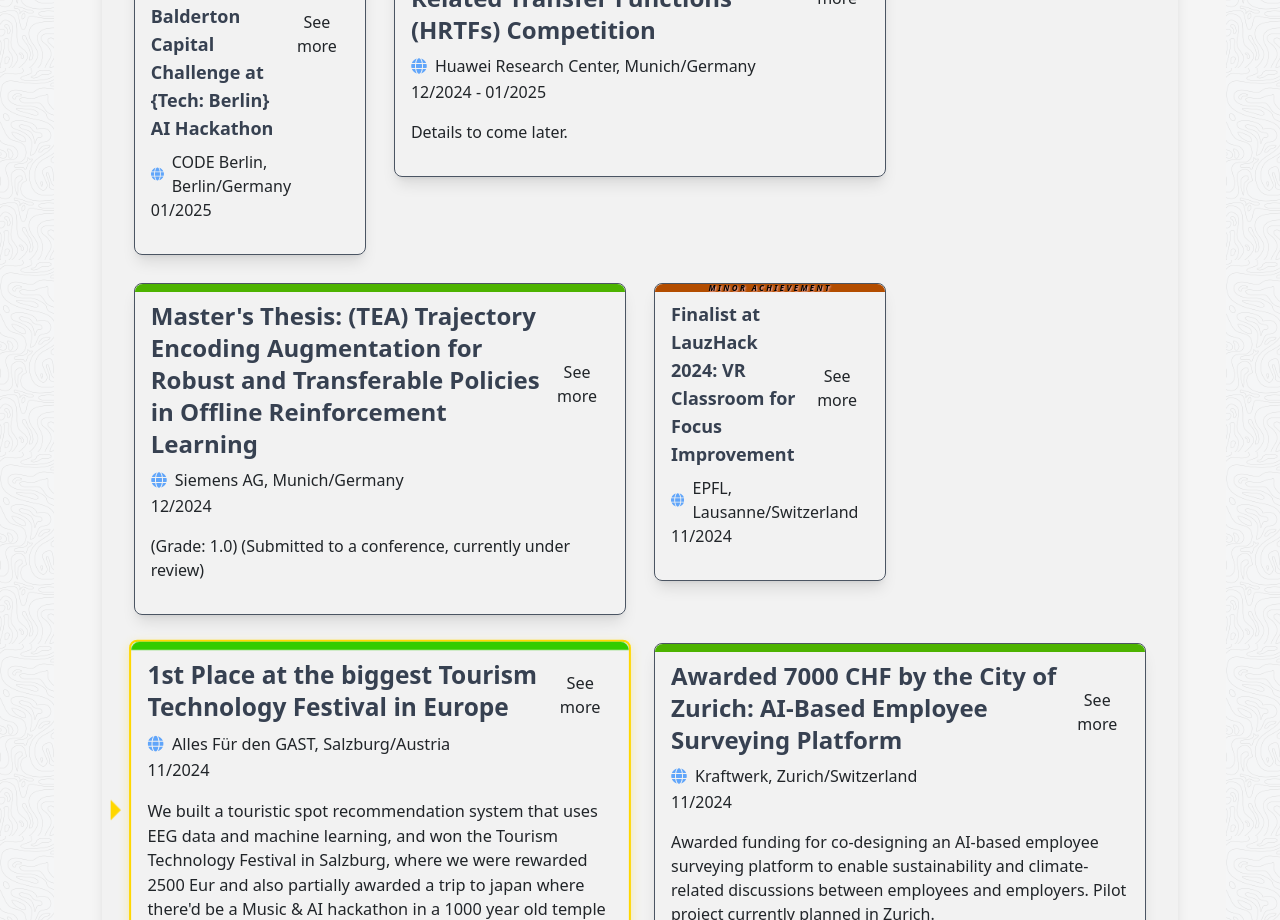
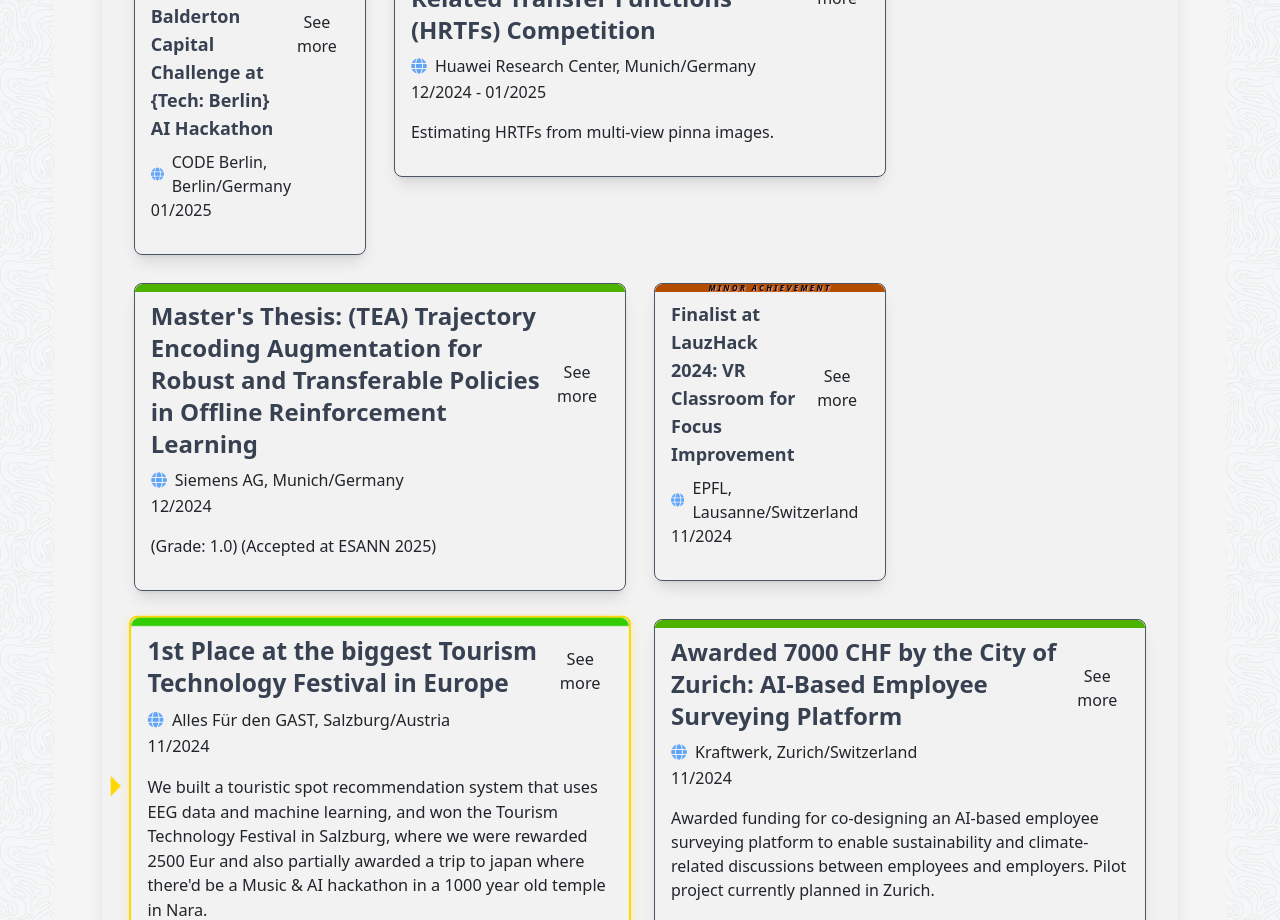
Before and after one commit to batikanor/batikanor.github.io, a Next.js app: page / in a window 1280 px wide. Shown: the part 1380-2300 px from the top of the page. Built offline with nearby package versions, Linux system fonts and the light colour scheme.

Commit message:
Add description to huawei

```diff
--- a/src/data/contestsAndActivities.js
+++ b/src/data/contestsAndActivities.js
@@ -29,12 +29,14 @@ export const contestsAndActivities = [
       "coordinates":{ lat: 48.1351, lng: 11.5820 }
     },
     "date": "12/2024 - 01/2025",
-    "shortDescription": "Details to come later.",
-    "longDescription": "Details to come later.",
+    "shortDescription": "Estimating HRTFs from multi-view pinna images.",
+    "longDescription": "Out of the 100+ teams that attended from 88 universities across Europe, our team (Fırat Fuat Olcay, Serdar Pehlivan & me) was one of the winners of the Huawei 2024 Munich Tech Arena competition! Our team represented Turkey & Germany (Since we all did our bachelor's at the Turkish-German University in Istanbul), and we were the only team representing Turkey. \n\n The competition, held from September 2024 to January 2025, was related to generating precise individual HRTFs (head related transfer functions) associated with the listener's anthropometric data based on multi-view pinna images. Winner teams were determined through a leaderboard of accuracy scores (which is nice. Can be more objective than jury decisions, but not always better). \
+     \n\n\n\n In case you are interested in our method, feel free to check out the slides attached below. \n\n",
     "links": [
       // { "label": "Hackathon Link", "url": "https://lauzhack.com/" },
       // { "label": "GitHub Repository", "url": "https://github.com/batikanor/MX-Focus" }
-      {"label": "Competition Link", "url": "https://huawei.agorize.com/en/challenges/techarena-munich2024"}
+      {"label": "Competition Link", "url": "https://huawei.agorize.com/en/challenges/techarena-munich2024"},
+      {"label": "LinkedIn Post", "url": "https://www.linkedin.com/feed/update/urn:li:activity:7295074966390099968/"}
     ],
     "technologies": ["Machine Learning", "AI", "HRTFs"],
     "gdrive_embed": [
@@ -56,7 +58,7 @@ export const contestsAndActivities = [
       "coordinates":{ lat: 48.1351, lng: 11.5820 }
     },
     "date": "12/2024",
-    "shortDescription": "(Grade: 1.0) (Submitted to a conference, currently under review)",
+    "shortDescription": "(Grade: 1.0) (Accepted at ESANN 2025)",
     "longDescription": "In this paper, we investigate offline reinforcement learning (RL) with the goal of training a single robust policy that generalizes effectively across environments with unseen dynamics. We propose a novel approach, Trajectory Encoding Augmentation (TEA), which extends the state space by integrating latent representations of environmental dynamics obtained from sequence encoders, such as AutoEncoders. Our findings show that incorporating these encodings with TEA improves the transferability of a single policy to novel environments with new dynamics, surpassing methods that rely solely on unmodified states. These results indicate that TEA captures critical, environment-specific characteristics, enabling RL agents to generalize effectively across dynamic conditions.",
     "links": [
       { "label": "arXiv", "url": "https://arxiv.org/abs/2411.19133" },
```
